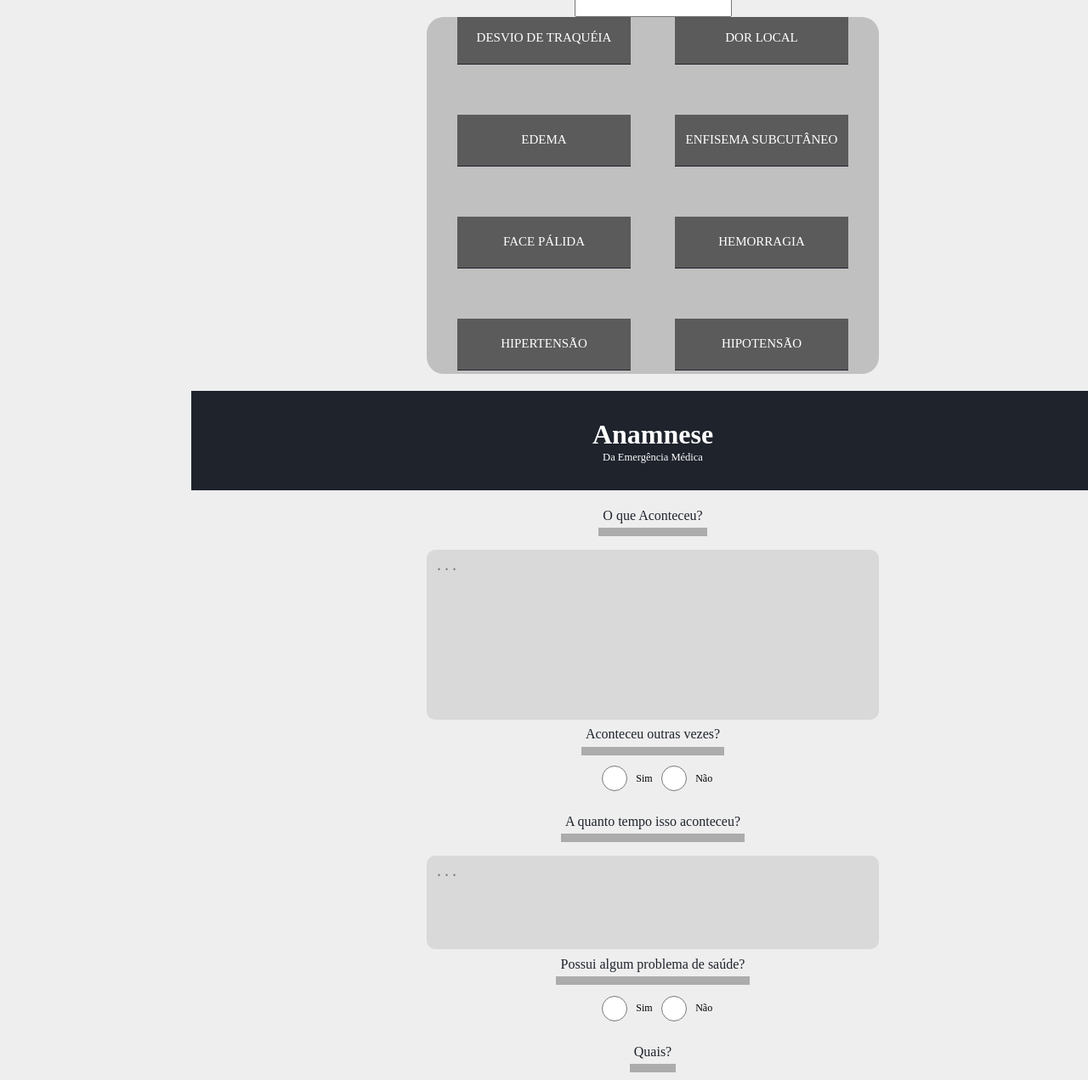
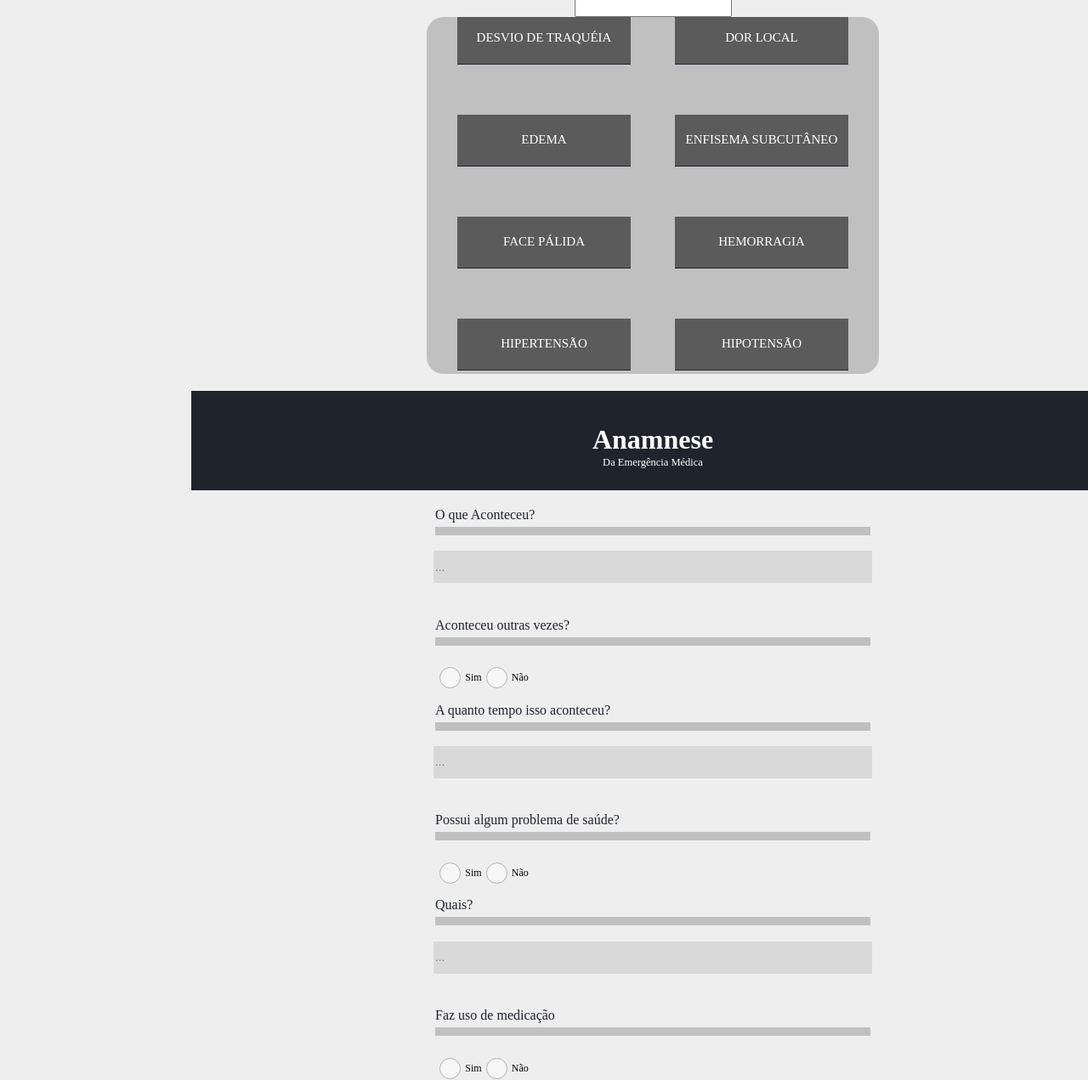
Before and after one commit to Calebcmf/Bombeiros-master, a PHP site: page /pagina_principal/pagina_principal.php in a window 1280 px wide. Shown: the part 5229-6500 px from the top of the page at 85% size. Run offline with PHP 8.4, Linux system fonts and the light colour scheme.

```diff
--- a/anamnese_emergencia/anamnese_emergencia.css
+++ b/anamnese_emergencia/anamnese_emergencia.css
@@ -1,27 +1,32 @@
 .texto{
-    width: 100%;
-    height: 70px;
+    width: 50%;
+    height: 100px;
     font-size: 20px;
     display: flex;
-    align-items: center;
-    justify-content: center;
+
     flex-direction: column;
     font-size: 12px;
 
 }
 
+.ae,.af{
+    height: 5%;
+}
+
+
 .sinais{
     display: flex;
     background-color: #D9D9D9;
-    border: none;
-    transition: 2s;
+    border: 0px;
+    transition: 1s;
     width: 50%;
+    height: 50px;
     margin-bottom: 2%;
 }
 
 .tempo{
     width: 30%;
-    padding: 1%;
+
     background-color: #D9D9D9;
     outline: none;
     border: none;
@@ -32,21 +37,23 @@
 }
 
 .tempo[type="time"]:checked{
-    border-bottom: 2px solid #1E232C;
+    border-bottom: 2px solid #75777D;
 }
 
 .tc{
 
 
     color: #1E232C;
-    padding: 1%;
 
-    margin: 1%;
+    margin-top: 20px ;
+    border-bottom: 10px solid #C0C0C0;
+
     font-size: 16px;
     display: flex;
-    width: auto;
-    align-items: center;
-    justify-content: center;
+    width: 100%;
+    margin-bottom: 2%;
+    padding-bottom: 1%;
+
 
 }
 
@@ -54,7 +61,9 @@
     border: none;
     outline: none;
     border-radius: 0%;
-    transition: 2s;
+
+    border-bottom: 5px solid #B1B1B1;
+    transition: .5s;
 }
 .opcoesE{
     width: 50%;
@@ -66,10 +75,15 @@
 }
 
 .opc[type="radio"]{
-    height: 30px;
-    width: 30px;
+    height: 25px;
+    width: 25px;
     display: flex;
+
+    appearance: none;
+    border: 1px solid #B1B1B1;
+    border-radius: 50%;
     box-sizing: border-box;
+    background-color: rgba(255, 255, 255, 0.5) ;
     outline: #1E232C;
     margin:1%;
     transition: .5s;
@@ -81,6 +95,7 @@
     appearance: none;
     background: #1E232C;
     border: none;
+    border-radius: 0%;
     outline: 10px solid #D9D9D9;
     width: 30px;
     height: 30px;
@@ -95,10 +110,11 @@
     width: 100%;
     height: 50%;
     display: flex;
+    margin-top: 10px;
 
     align-items: center;
-    justify-content: center;
-    margin-bottom: 3%;
+
+
 }
 
 .p{
--- a/anamnese_emergencia/anamnese_emergencia.html
+++ b/anamnese_emergencia/anamnese_emergencia.html
@@ -8,11 +8,12 @@
     <title>Document</title>
 </head>
 <body>
-    <div class="cabecalho">
+
+      <div class="cabecalho ae">
           <div class="titulo">
             Anamnese
           </div>
-        <div class="subtitulo">
+          <div class="subtitulo ae">
               Da Emergência Médica
           </div>
         </div>
@@ -21,7 +22,7 @@
           <div class="tc">
               O que Aconteceu?
           </div></div>
-      <textarea name="sinais" id="sinais" class="sinais" cols="20" rows="10" placeholder="..." a></textarea>
+        <input name="sinais" id="sinais" class="sinais" cols="20" rows="10" placeholder="..." a></input>
 
 
         <div class="texto">
@@ -45,7 +46,7 @@
           </div>
 
         </div>
-      <textarea name="sinais" id="sinais" class="sinais" cols="20" rows="5" placeholder="..." a></textarea>
+        <input name="sinais" id="sinais" class="sinais" cols="20" rows="5" placeholder="..." a></input>
         <div class="texto">
           <div class="tc">
               Possui algum problema de saúde?
@@ -62,7 +63,7 @@
             Quais?
           </div>
         </div>
-      <textarea name="sinais" id="sinais" class="sinais" cols="20" rows="5" placeholder="..." a></textarea>
+        <input name="sinais" id="sinais" class="sinais" cols="20" rows="5" placeholder="..." a></input>
         <div class="texto">
           <div class="tc">
               Faz uso de medicação
@@ -85,7 +86,7 @@
             Quais?
           </div>
         </div>
-      <textarea name="sinais" id="sinais" class="sinais" cols="20" rows="5" placeholder="..." a></textarea>
+        <input name="sinais" id="sinais" class="sinais" cols="20" rows="5" placeholder="..." a></input>
         <div class="texto">
           <div class="tc">
               Alérgico a alguma coisa
@@ -103,7 +104,7 @@
             Quais?
           </div>
         </div>
-      <textarea name="sinais" id="sinais" class="sinais" cols="20" rows="5" placeholder="..." a></textarea>
+        <input name="sinais" id="sinais" class="sinais" cols="20" rows="5" placeholder="..." a></input>
         <div class="texto">
           <div class="tc">
               Ingeriu alimento ou líquido >= 6 horas
@@ -120,7 +121,10 @@
             Que Horas?
           </div>
         </div>
+        <div class="texto">
           <input type="time" class="tempo">
+        </div>
+
 
 </body>
 </html>
--- a/anamnese_gestacional/anamnese_gestacional.css
+++ b/anamnese_gestacional/anamnese_gestacional.css
@@ -1,44 +1,20 @@
-.texto{
-    width: 100%;
-    height: 70px;
-    font-size: 20px;
-    display: flex;
-    align-items: center;
-    justify-content: center;
-    flex-direction: column;
-    font-size: 12px;
 
-}
 
 .sinais{
     display: flex;
     background-color: #D9D9D9;
     border: none;
     border-bottom: 0px solid transparent;
-    transition: 2s;
+    transition: .5s;
     margin-bottom: 2%;
 }
 
-.tc{
-
-
-    color: #1E232C;
-    padding: .5%;
-    border-bottom: 10px solid #ACACAC;
-    margin: 1%;
-    font-size: 16px;
-    display: flex;
-    width: auto;
-    align-items: center;
-    justify-content: center;
-
-}
 
 .sinais:focus{
     border: none;
     outline: none;
     border-radius: 0%;
-    transition: 2s;
+    transition: .5s;
     border-bottom: 10px solid #ACACAC;
 }
 .opcoesE{
--- a/anamnese_gestacional/anamnese_gestacional.html
+++ b/anamnese_gestacional/anamnese_gestacional.html
@@ -4,24 +4,25 @@
     <meta charset="UTF-8">
     <meta http-equiv="X-UA-Compatible" content="IE=edge">
     <meta name="viewport" content="width=device-width, initial-scale=1.0">
-    <link rel="stylesheet" href="../anamnese_gestacional/anamnese_gestacional.css">
+    <link rel="stylesheet" href="../anamnese_emergencia/anamnese_emergencia.css">
     <title>Document</title>
 </head>
 <body>
-    <div class="cabecalho">
+
+      <div class="cabecalho ae">
           <div class="titulo">
             Anamnese
           </div>
-        <div class="subtitulo">
+          <div class="subtitulo ae">
               Gestacional
           </div>
         </div>
 
         <div class="texto">
           <div class="tc">
-          Periodo de gestação
+              Periodo da gestação
           </div></div>
-      <textarea name="sinais" id="sinais" class="sinais" cols="20" rows="5" placeholder="..." a></textarea>
+        <input name="sinais" id="sinais" class="sinais" cols="20" rows="10" placeholder="..." a></input>
 
 
         <div class="texto">
@@ -37,17 +38,146 @@
               </div>
         </div>
 
+        <div class="texto">
+          <div class="tc">
+              Existe possibilidade da complicações?
+          </div>
+              <div class="a">
+                  <input type="radio" name="sexo2" id="masculino" class="opc">
+                  Sim
+
+                  <input type="radio" name="sexo2" id="feminino" class="opc">
+                  Não
+              </div>
+        </div>
+
+        <div class="texto">
+          <div class="tc">
+              É o primeiro filho?
+          </div>
+              <div class="a">
+                  <input type="radio" name="sexo3" id="masculino" class="opc">
+                  Sim
+
+                  <input type="radio" name="sexo3" id="feminino" class="opc">
+                  Não
+              </div>
+        </div>
+
+        <div class="texto">
+          <div class="tc">
+            Quantos?
+          </div>
+        </div>
+        <input name="sinais" id="sinais" class="sinais" cols="20" rows="5" placeholder="..." a></input>
 
 
         <div class="texto">
           <div class="tc">
-          Nome do médico
+            Que horas iniciaram as contrações?
+          </div>
+        </div>
+        <input name="sinais" type="time" id="sinais" class="sinais" cols="20" rows="5" placeholder="..." a></input>
+
+
+        <div class="texto">
+          <div class="tc">
+            Tempo das contrações
+          </div>
+        </div>
+        <div class="texto">
+          <div class="tc">
+            Duração
+          </div>
         </div>
 
+        <input name="sinais"  id="sinais" class="sinais" cols="20" rows="5" placeholder="..." a></input>
+        <div class="texto">
+          <div class="tc">
+            Intervalo
           </div>
-      <textarea name="sinais" id="sinais" class="sinais" cols="20" rows="3" placeholder="..." a></textarea>
+        </div>
+        <input name="sinais"  id="sinais" class="sinais" cols="20" rows="5" placeholder="..." a></input>
+
+        <div class="texto">
+          <div class="tc">
+              Sente pressão na região do quadril ou vontade de evacuar?
+          </div>
+              <div class="a">
+                  <input type="radio" name="sexo" id="masculino" class="opc">
+                  Sim
+                  <input type="radio" name="sexo" id="feminino" class="opc">
+                  Não
+              </div>
+        </div>
+
+
+        <div class="texto">
+          <div class="tc">
+              Já houve ruptura da bolsa?
+          </div>
+              <div class="a">
+                  <input type="radio" name="sexo" id="masculino" class="opc">
+                  Sim
+                  <input type="radio" name="sexo" id="feminino" class="opc">
+                  Não
+              </div>
+        </div>
+
+
+        <div class="texto">
+          <div class="tc">
+              Foi feito inspeção visual?
+          </div>
+              <div class="a">
+                  <input type="radio" name="sexo" id="masculino" class="opc">
+                  Sim
+                  <input type="radio" name="sexo" id="feminino" class="opc">
+                  Não
+              </div>
+        </div>
+
+
+        <div class="texto">
+          <div class="tc">
+              Parto realizado
+          </div>
+              <div class="a">
+                  <input type="radio" name="sexo" id="masculino" class="opc">
+                  Sim
+                  <input type="radio" name="sexo" id="feminino" class="opc">
+                  Não
+              </div>
+        </div>
 
 
 
+        <div class="texto">
+          <div class="tc">
+           Hora do nascimento
+          </div>
+        </div>
+        <input name="sinais"  type="time" id="sinais" class="sinais" cols="20" rows="5" placeholder="..." a></input>
+
+        <div class="texto">
+          <div class="tc">
+              Sexo do bebe
+          </div>
+              <div class="a">
+                  <input type="radio" name="sexo" id="masculino" class="opc">
+                  Fem
+                  <input type="radio" name="sexo" id="feminino" class="opc">
+                  Mas
+              </div>
+        </div>
+
+        <div class="texto">
+          <div class="tc">
+           Nome do Bebe
+          </div>
+        </div>
+
+        <input name="sinais"  id="sinais" class="sinais" cols="20" rows="5" placeholder="..." a></input>
+
 </body>
 </html>
--- a/materiais_utilizados/materiais_utlizados.css
+++ b/materiais_utilizados/materiais_utlizados.css
@@ -3,6 +3,7 @@
     align-items: center;
     justify-content: center;
     width: 90%;
+
     height: 500px;
 
 }
@@ -13,6 +14,23 @@
     display: flex;
     flex-direction: column;
 
+}
+
+.textoMaterial{
+    display: flex;
+    align-items: center;
+    justify-content: center;
+    width: 100%;
+    height: 50px;
+    margin-top: 5%;
+    font-size: 20px;
+
+}
+
+.tudo{
+    height: 100%;
+    width: auto;
+    flex-direction: column;
 }
 
 .coluna2{
@@ -31,7 +49,7 @@
 }
 
 h1{
-    border-bottom: 5px solid #75777D;
+    border-bottom: 7.5px solid #75777D;
     padding-bottom: 1%;
     font-size: 16px;
     font-weight: normal;
--- a/materiais_utilizados/materiais_utlizados.html
+++ b/materiais_utilizados/materiais_utlizados.html
@@ -17,6 +17,9 @@
         </div>
     </div>
 
+    <div class="textoMaterial">
+       <h1>Descartável</h1>
+    </div>
     <div class="contD">
         <div class="coluna">
             <div class="tituloCont"><h1>Material</h1></div>
@@ -120,6 +123,12 @@
             <div class="campoCont"><input type="text" class="contInput">
             </div>
         </div>
+
+    </div>
+    <div class="textoMaterial">
+       <h1> Deixados no Hospital   </h1>
+    </div>
+    <div class="contD">
         <div class="coluna">
             <div class="tituloCont"><h1>Material</h1></div>
             <div class="campoCont">
@@ -147,10 +156,10 @@
                 <label for="">()</label>
             </div>
             <div class="campoCont">
-                <div class="campoCont">
+
                     <input type="checkbox" class="contCheck">
                     <label for="">Coxins Estabiliza</label>
-                </div>
+
             </div>
             <div class="campoCont">
                 <input type="checkbox" class="contCheck">
@@ -161,10 +170,10 @@
                 <label for="">Infa.</label>
             </div>
             <div class="campoCont">
-                <div class="campoCont">
+
                     <input type="checkbox" class="contCheck">
                     <label for="">Marca Rígida</label>
-                </div>
+
             </div>
         </div>
         <div class="coluna2">
@@ -187,16 +196,16 @@
                 <label for="">Infa.</label>
             </div>
             <div class="campoCont">
-                <div class="campoCont">
+
                     <input type="checkbox" class="contCheck">
                     <label for="">Tirante Aranha</label>
-                </div>
+
             </div>
             <div class="campoCont">
-                <div class="campoCont">
+
                     <input type="checkbox" class="contCheck">
                     <label for="">Cânula</label>
-                </div>
+
             </div>
             <div class="campoCont">
                 <input type="text" class="contInput">
--- a/pagina_principal/pagina_principal.css
+++ b/pagina_principal/pagina_principal.css
@@ -30,6 +30,13 @@ body {
     align-content: center;
     margin-bottom: 20px;
 
+}
+
+.pagina10{
+    height: 1500px;
+}
+.pagina11{
+    height: 1800px;
 }
 
 .principal {
--- a/pagina_principal/pagina_principal.php
+++ b/pagina_principal/pagina_principal.php
@@ -108,7 +108,7 @@
                 include("../anamnese_emergencia/anamnese_emergencia.html")
             ?>
         </div>
-        <div class="pagina11" id="anamnese_gestacional">
+        <div class="pagina11 " id="anamnese_gestacional">
             <?php
                 include("../anamnese_gestacional/anamnese_gestacional.html")
             ?>
```
Lines whose indentation alone changed are shown as unchanged.
